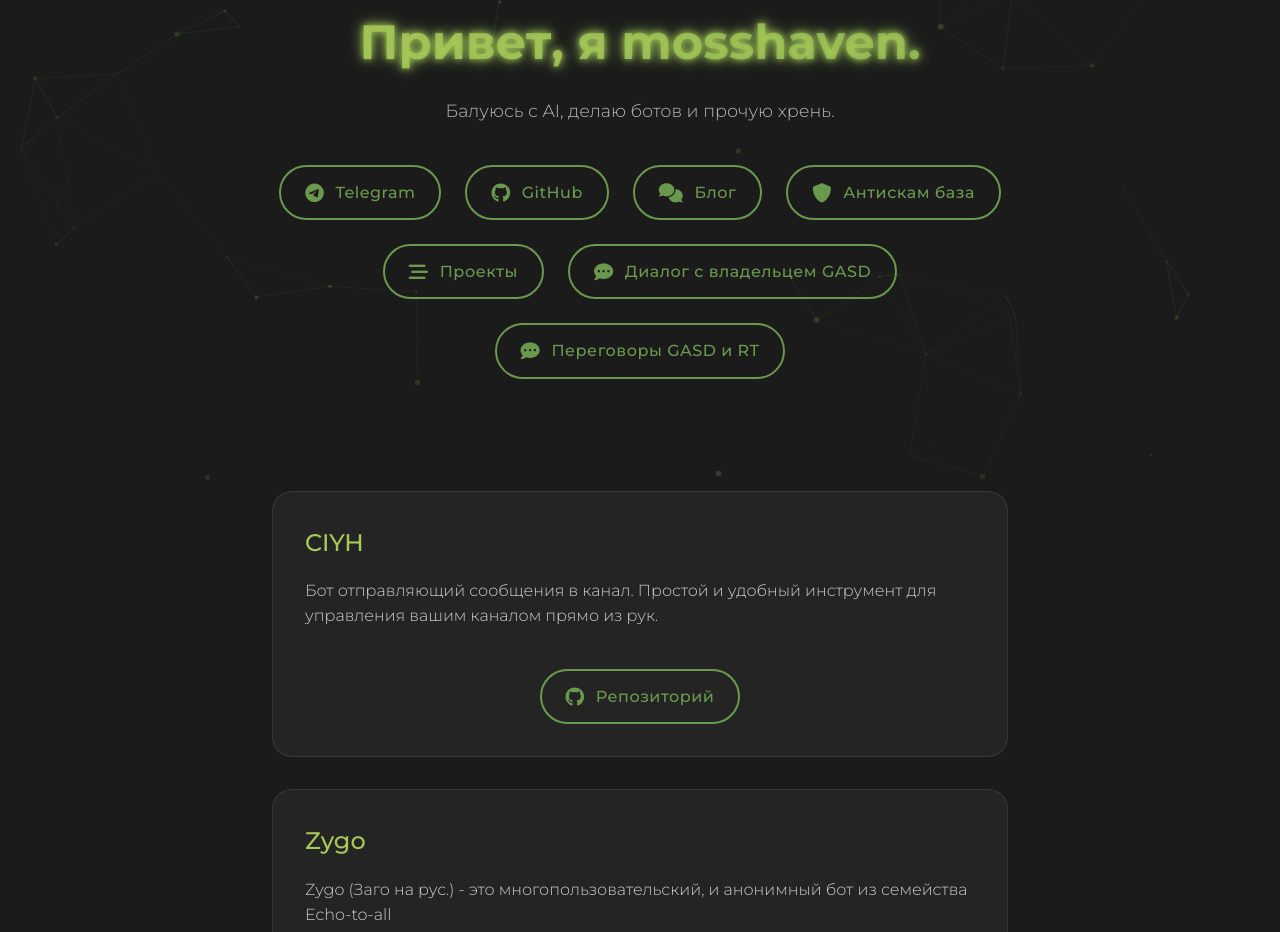
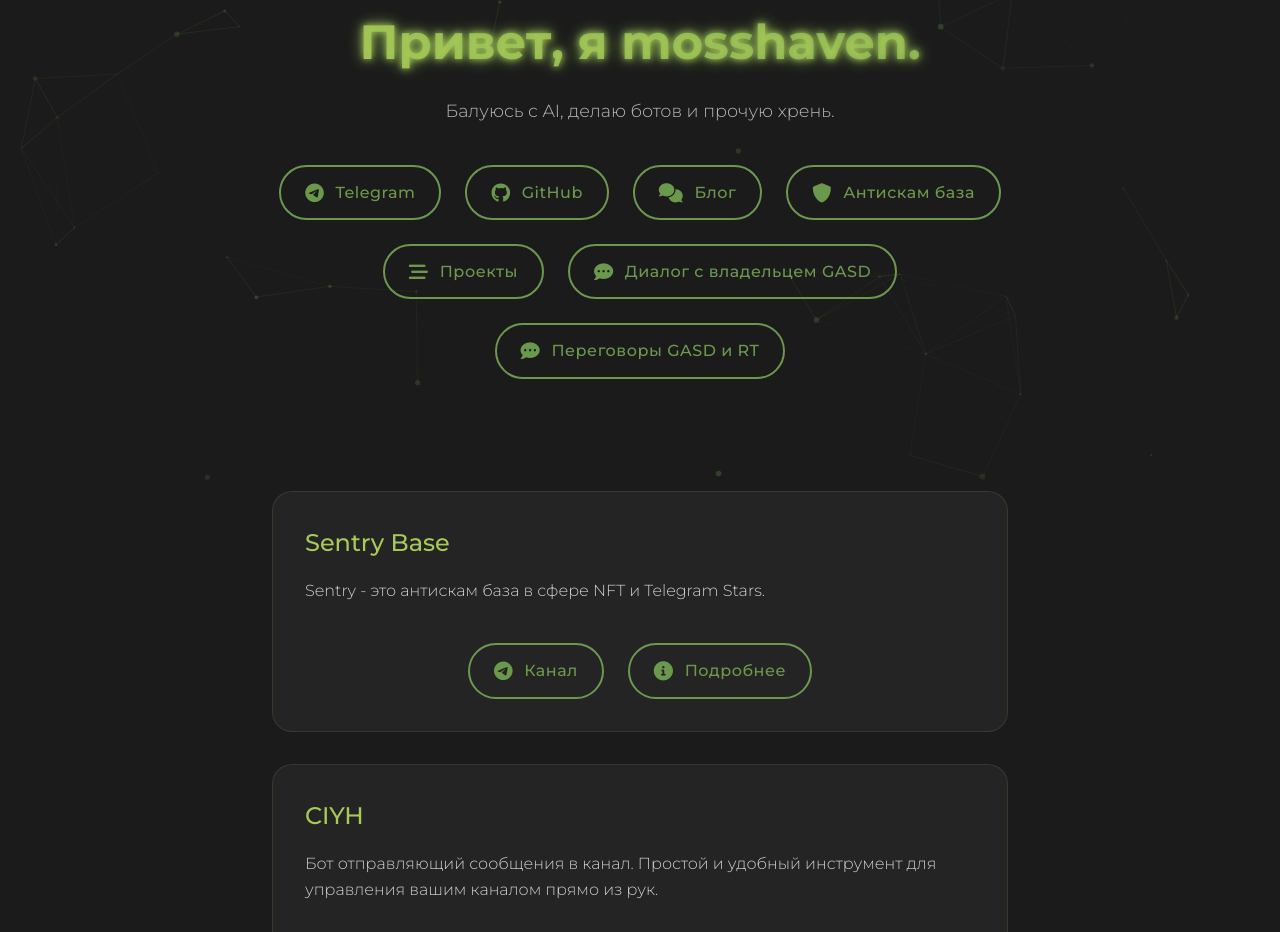
Before and after one commit to mosshaven/mosshaven-old-site, a plain HTML site: page index.html in a window 1280 px wide. Shown: the part 320-1252 px from the top of the page. Drawn offline with nearby package versions, Linux system fonts and the light colour scheme; animation ran at ten frames a second.

Commit message:
Add files via upload

```diff
--- a/index.html
+++ b/index.html
@@ -261,7 +261,21 @@
             </div>
         </header>
 
-        <main id="projects">
+                <main id="projects">
+             <section class="project-card">
+                <h3>Sentry Base</h3>
+                <p>Sentry - это антискам база в сфере NFT и Telegram Stars.</p>
+                <div class="actions">
+                    <a href="https://t.me/sentry_base" class="md-button" target="_blank" rel="noopener noreferrer">
+                        <i class="fab fa-telegram"></i>
+                        Канал
+                    </a>
+                    <a href="https://t.me/sentry_base/2" class="md-button" target="_blank" rel="noopener noreferrer">
+                        <i class="fas fa-info-circle"></i>
+                        Подробнее
+                    </a>
+                </div>
+            </section>
              <section class="project-card">
                 <h3>CIYH</h3>
                 <p>Бот отправляющий сообщения в канал. Простой и удобный инструмент для управления вашим каналом прямо из рук.</p>
```
